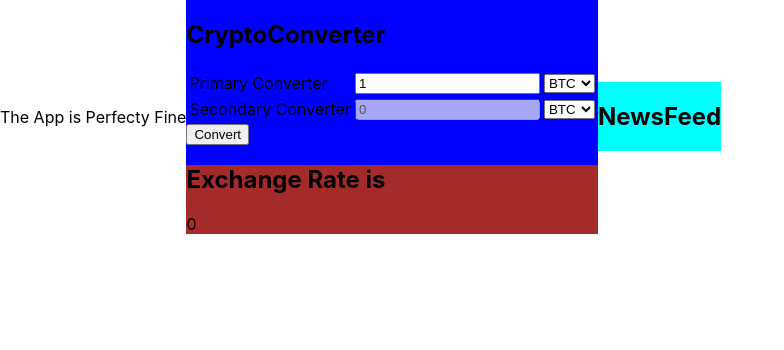
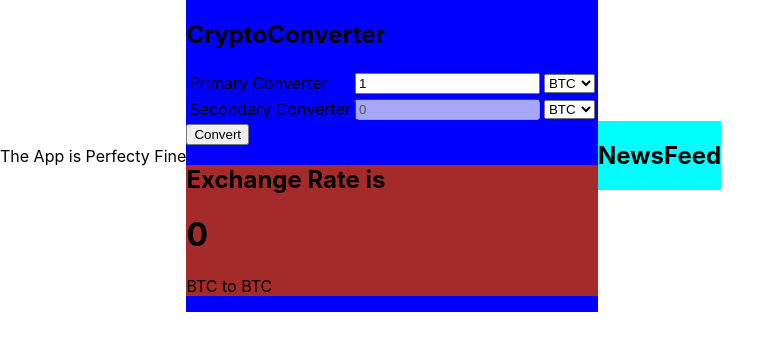
Before and after one commit to AryankUpadhyay/Crypto-converter, a React (Create React App) app in the folder crypto_app/: page / in a window 1280 px wide. Shown: the top 350 px of the page, without its empty margins (0-784 px from the left). Built offline with nearby package versions, Linux system fonts and the light colour scheme; the HTML template or start-up script is replaced by a standard one.

Commit message:
Completed part2

```diff
--- a/crypto_app/src/CryptoConverter.js
+++ b/crypto_app/src/CryptoConverter.js
@@ -104,6 +104,8 @@ console.log('The output is', ExchangeRateValue)
 
       <ExchangeRate
       exchangerate={ExchangeRateValue}
+      chosenPrimaryCurrency={chosenPrimaryCurrency}
+      chosenSecondaryCurrency={chosenSecondaryCurrency}
       />
     </div>
   )
--- a/crypto_app/src/ExchangeRate.js
+++ b/crypto_app/src/ExchangeRate.js
@@ -1,10 +1,11 @@
 import React from 'react'
 
-const ExchangeRate=({exchangerate}) =>{
+const ExchangeRate=({exchangerate, chosenPrimaryCurrency, chosenSecondaryCurrency}) =>{
   return (
     <div className='exchange-rate'>
       <h2>Exchange Rate is</h2>
-      {exchangerate}
+      <h1> {exchangerate}</h1>
+      <p>{chosenPrimaryCurrency} to {chosenSecondaryCurrency}</p>
       {/* console.log('the exchange value is ' , exchangerate) */}
     </div>
   )
```
